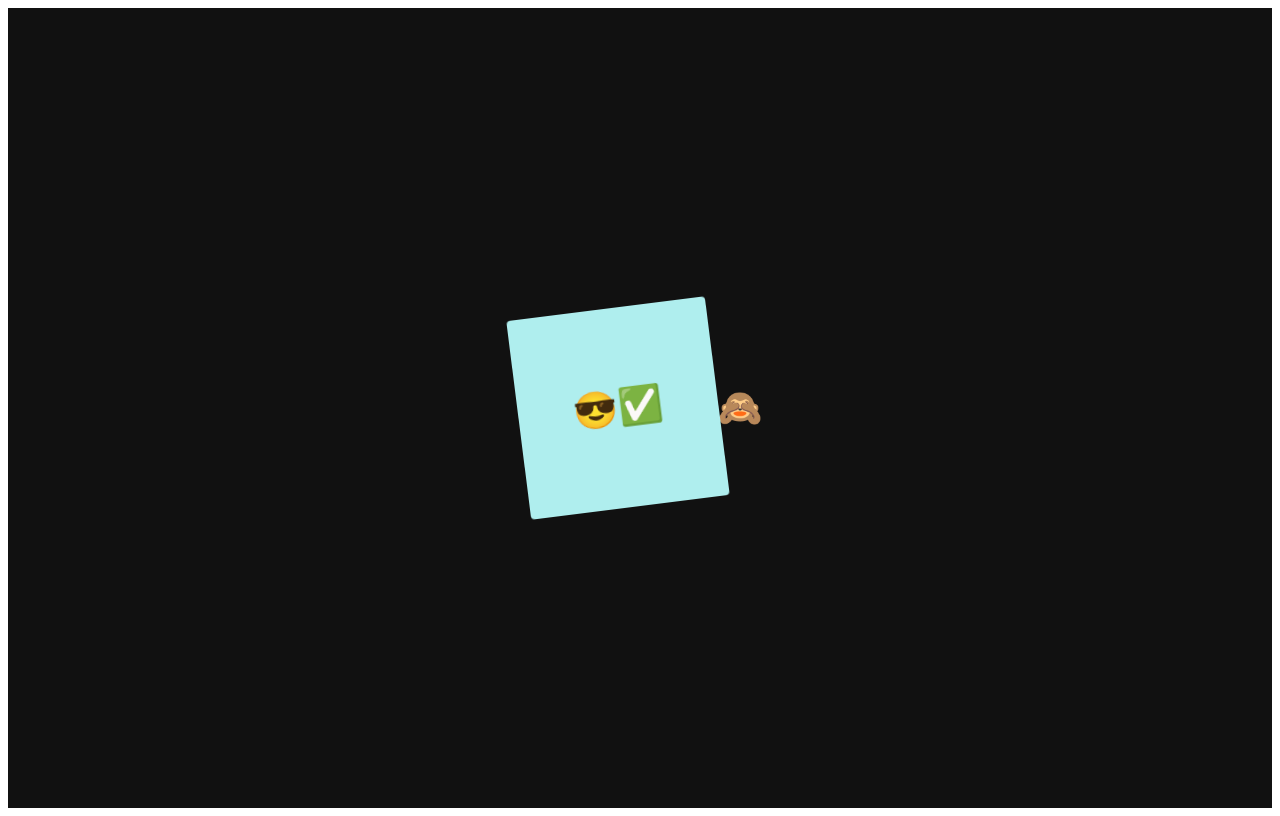
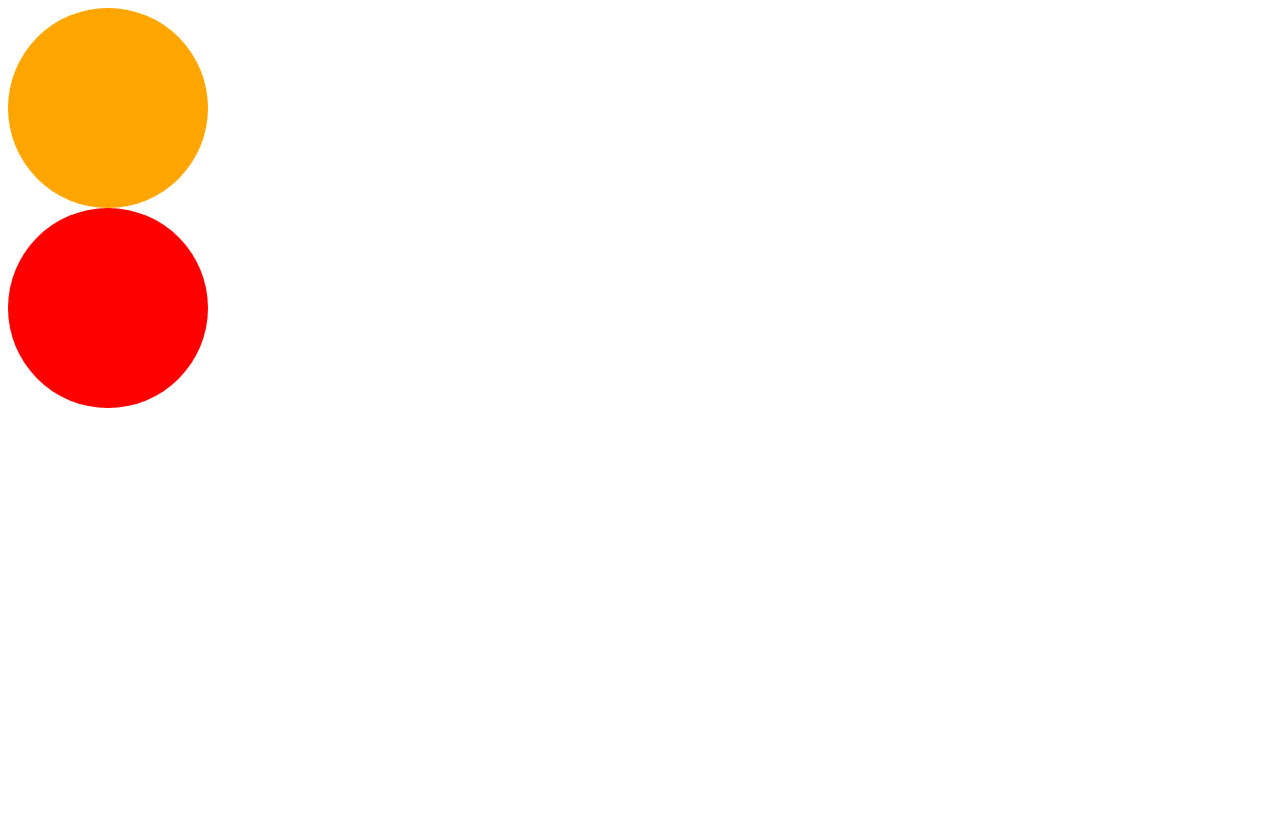
Before and after one commit to multida/cryptoTracker, a React (Create React App) app: page / in a window 1280 px wide. Built offline with nearby package versions, Linux system fonts and the light colour scheme.

Commit message:
props를 interface를 사용하여 보호하는 방법(interface == object를 설명)과 스타일 컴포넌트 props에 type 주는 방법을 배웠다.

```diff
--- a/src/App.tsx
+++ b/src/App.tsx
@@ -1,58 +1,12 @@
-import styled, { keyframes } from "styled-components";
-
-const Wrapper = styled.div`
-  display: flex;
-  width: 100%;
-  height: 100vh;
-  justify-content: center;
-  align-items: center;
-  background-color: ${(props) => props.theme.backgroundColor};
-`;
-
-const rotateAnimation = keyframes`
-  0% {
-    transform: rotate(0deg);
-    border-radius: 0;
-  }
-  50% {
-    border-radius: 100px;
-    }
-    100% {
-      transform: rotate(360deg);
-    border-radius: 0;
-    }
-`;
-
-const Emoji = styled.span`
-  font-size: 36px;
-  &:active {
-    opacity: 0;
-  }
-`;
-
-const Box = styled.div`
-  display: flex;
-  justify-content: center;
-  align-items: center;
-  width: 200px;
-  height: 200px;
-  background-color: paleturquoise;
-  animation: ${rotateAnimation} 1s linear infinite;
-  ${Emoji} {
-    &:hover{
-      font-size: 60px;
-    }
-  }
-`;
+import styled from "styled-components";
+import Circle from "./Circle";
 
 function App() {
   return (
-    <Wrapper>
-      <Box>
-        <Emoji>😎✅</Emoji>
-      </Box>
-      <Emoji>🙈</Emoji>
-    </Wrapper>
+    <div>
+      <Circle bgColor="orange" />
+      <Circle bgColor="red" />
+    </div>
   );
 }
 
--- /dev/null
+++ b/src/Circle.tsx
@@ -0,0 +1,19 @@
+import styled from "styled-components";
+interface ContainerProps {
+  bgColor: string;
+}
+const Container = styled.div<ContainerProps>`
+  width: 200px;
+  height: 200px;
+  border-radius: 50%;
+  background-color: ${(props) => props.bgColor};
+`;
+
+interface CircleProps {
+  bgColor: string;
+}
+function Circle(props: CircleProps) {
+  return <Container bgColor={props.bgColor} />;
+}
+
+export default Circle;
--- a/src/index.tsx
+++ b/src/index.tsx
@@ -1,23 +1,10 @@
 import React from "react";
 import ReactDOM from "react-dom";
-import { ThemeProvider } from "styled-components";
 import App from "./App";
-
-const darkTheme = {
-  textColor: "whitesmoke",
-  backgroundColor: "#111",
-};
-
-const lightTheme = {
-  textColor: "#111",
-  backgroundColor: "whitesmoke",
-};
 
 ReactDOM.render(
   <React.StrictMode>
-    <ThemeProvider theme={darkTheme}>
-      <App />
-    </ThemeProvider>
+    <App />
   </React.StrictMode>,
   document.getElementById("root")
 );
```
